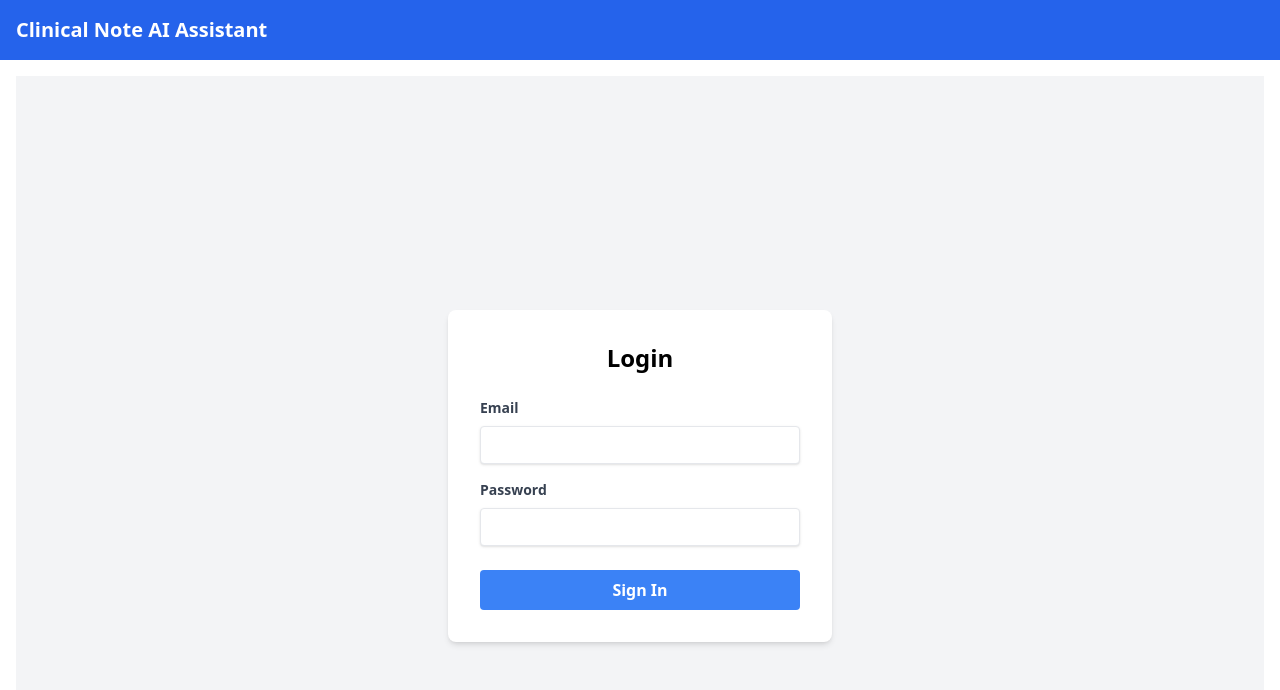
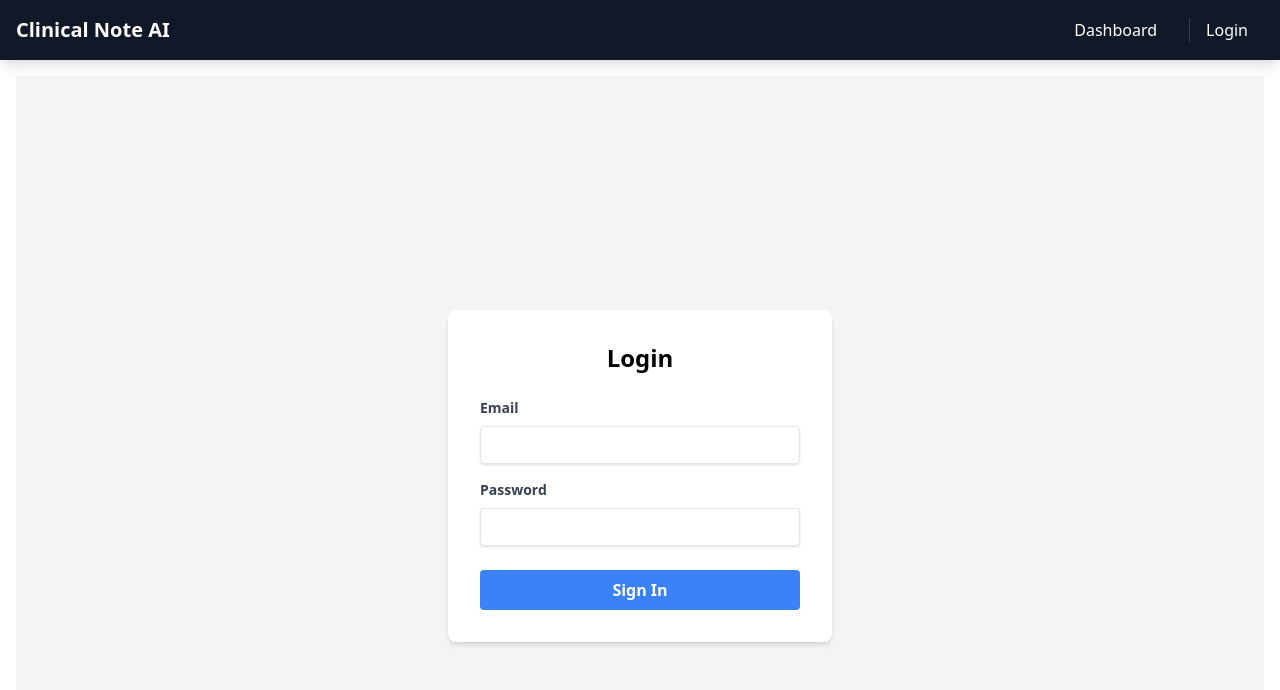
Before and after one commit to devanshuupadhyay/health-ai-boilerplate, a Nuxt app in the folder frontend/: page /login in a window 1280 px wide. Shown: the top 690 px of the page. Built offline with nearby package versions, Linux system fonts and the light colour scheme.

Commit message:
feat: navbar setup

```diff
--- /dev/null
+++ b/frontend/components/NavBar.vue
@@ -0,0 +1,31 @@
+<template>
+  <nav class="bg-gray-900 text-white p-4 shadow-lg">
+    <div class="container mx-auto flex items-center justify-between">
+      <NuxtLink to="/" class="text-xl font-bold hover:text-blue-400">
+        Clinical Note AI
+      </NuxtLink>
+      <div class="flex items-center space-x-4 divide-x divide-gray-700">
+        <NuxtLink to="/" class="hover:text-blue-400 px-4">Dashboard</NuxtLink>
+        <div v-if="authStore.isLoggedIn" class="flex items-center space-x-2 px-4">
+          <span class="text-sm">Welcome, {{ authStore.user?.name || 'User' }}</span>
+          <button @click="handleLogout" class="bg-blue-600 hover:bg-blue-700 text-white font-bold py-1 px-3 rounded-md text-sm focus:outline-none">
+            Logout
+          </button>
+        </div>
+        <NuxtLink v-else to="/login" class="hover:text-blue-400 px-4">Login</NuxtLink>
+      </div>
+    </div>
+  </nav>
+</template>
+
+<script setup lang="ts">
+import { useRouter } from '#imports'
+import { useAuthStore } from '~/stores/auth'
+
+const authStore = useAuthStore()
+
+const handleLogout = () => {
+  authStore.logout()
+  useRouter().push('/login')
+}
+</script>
--- a/frontend/layouts/default.vue
+++ b/frontend/layouts/default.vue
@@ -1,12 +1,8 @@
 <template>
   <div>
-    <AppHeader />
+    <NavBar />
     <main class="container mx-auto p-4">
       <slot />
     </main>
   </div>
 </template>
-
-<script setup>
-import AppHeader from '~/components/AppHeader.vue';
-</script>
--- a/frontend/stores/auth.ts
+++ b/frontend/stores/auth.ts
@@ -1,11 +1,11 @@
 // path: frontend/stores/auth.ts
 
-import { defineStore } from 'pinia';
+import { defineStore } from 'pinia'
 
 export const useAuthStore = defineStore('auth', {
   state: () => ({
     token: null as string | null,
-    user: null as any | null,
+    user: null as { email: string; name: string } | null,
   }),
   getters: {
     isLoggedIn: (state) => !!state.token,
@@ -22,25 +22,25 @@ export const useAuthStore = defineStore('auth', {
             username: email,
             password: password,
           }),
-        });
+        })
 
         if (response.ok) {
-          const data = await response.json();
-          this.token = data.access_token;
-          this.user = { email: email };
-          return true; // Return success status
+          const data = await response.json()
+          this.token = data.access_token
+          this.user = { email: email, name: 'Dr. Smith' }
+          return true
         } else {
-          console.error('Login failed:', await response.json());
-          return false; // Return failure status
+          console.error('Login failed:', await response.json())
+          return false
         }
       } catch (error) {
-        console.error('API call failed:', error);
-        return false; // Return failure status
+        console.error('API call failed:', error)
+        return false
       }
     },
     logout() {
-      this.token = null;
-      this.user = null;
+      this.token = null
+      this.user = null
     },
   },
-});
+})
```
